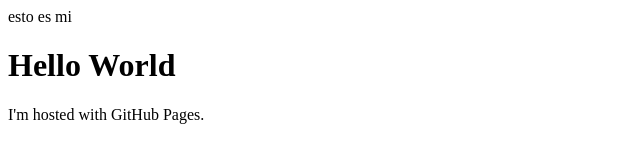
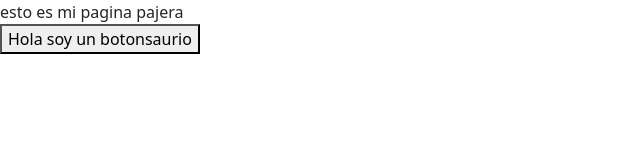
Before and after one commit to jmnahas/jmnahas.github.io, a plain HTML site: page index.html in a window 1280 px wide. Shown: the whole page, without its empty margins (0-640 px from the left). Drawn offline with nearby package versions, Linux system fonts and the light colour scheme.

Commit message:
Puse botoncito

```diff
--- a/index.html
+++ b/index.html
@@ -1,10 +1,13 @@
 <!DOCTYPE html>
 <html>
+    <link href="https://cdn.jsdelivr.net/npm/bootstrap@5.3.2/dist/css/bootstrap.min.css" rel="stylesheet" integrity="sha384-T3c6CoIi6uLrA9TneNEoa7RxnatzjcDSCmG1MXxSR1GAsXEV/Dwwykc2MPK8M2HN" crossorigin="anonymous">
+    <script src="https://cdn.jsdelivr.net/npm/bootstrap@5.3.2/dist/js/bootstrap.bundle.min.js" integrity="sha384-C6RzsynM9kWDrMNeT87bh95OGNyZPhcTNXj1NW7RuBCsyN/o0jlpcV8Qyq46cDfL" crossorigin="anonymous"></script>
+    <script src="script.js"> </script>
+    <link rel="stylesheet" type="text/css" href="URL">
 <head>
-    <div> esto es mi </div>
+    <div> esto es mi pagina pajera</div>
 </head>
 <body>
-<h1>Hello World</h1>
-<p>I'm hosted with GitHub Pages.</p>
+    <button id="botonsaurio" onclick="oprimir()"> Hola soy un botonsaurio</button>
 </body>
 </html>
--- /dev/null
+++ b/script.js
@@ -0,0 +1,7 @@
+function oprimir(){
+    colores = [3]
+    colores[1]= Math.floor(Math.random()*16777215).toString(16);
+    colores[2]= Math.floor(Math.random()*16777215).toString(16);
+    colores[3]= Math.floor(Math.random()*16777215).toString(16);
+    document.getElementById("botonsaurio").style.color = "#" + colores[1]
+}
```
Also changed, not shown: style.css (added), 1 other file.
